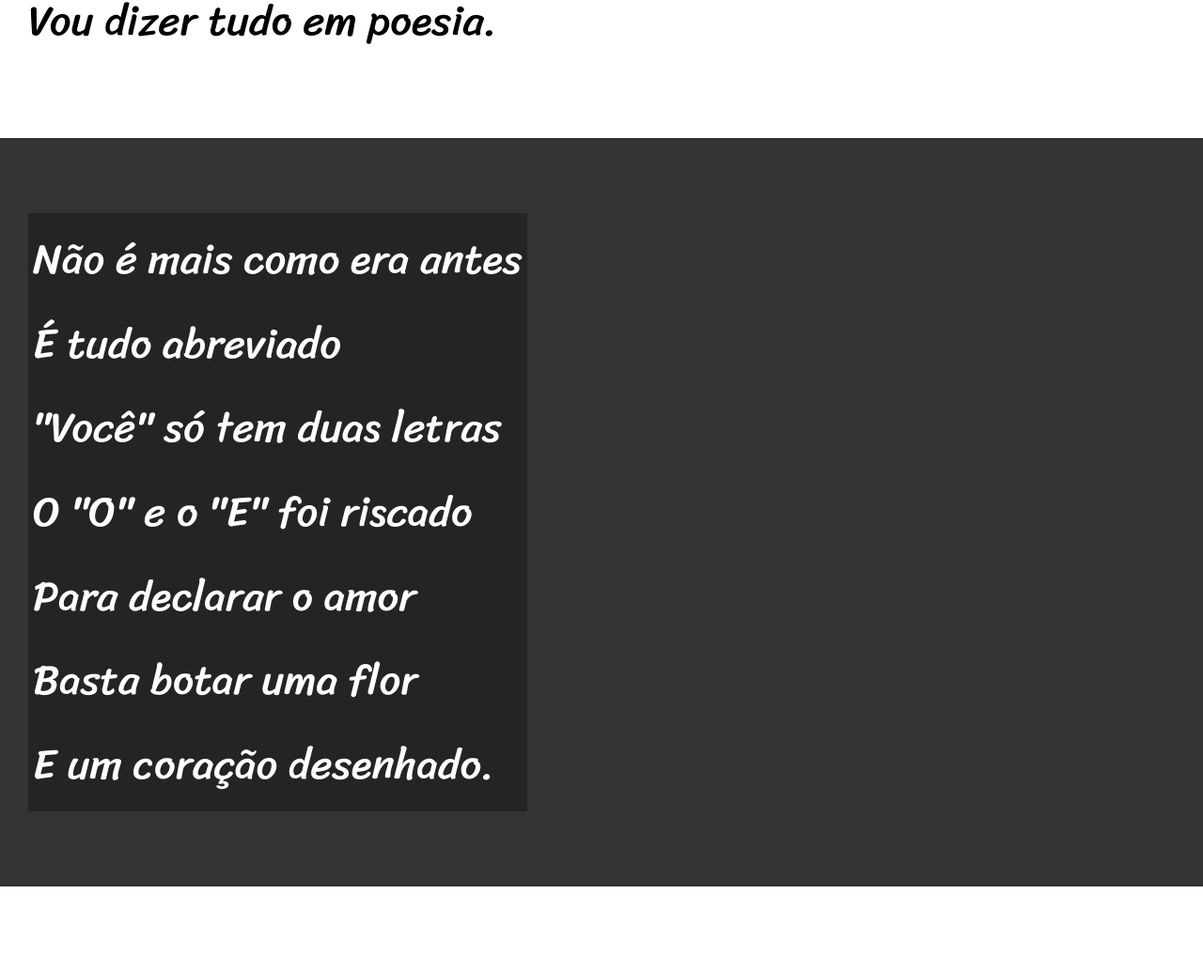
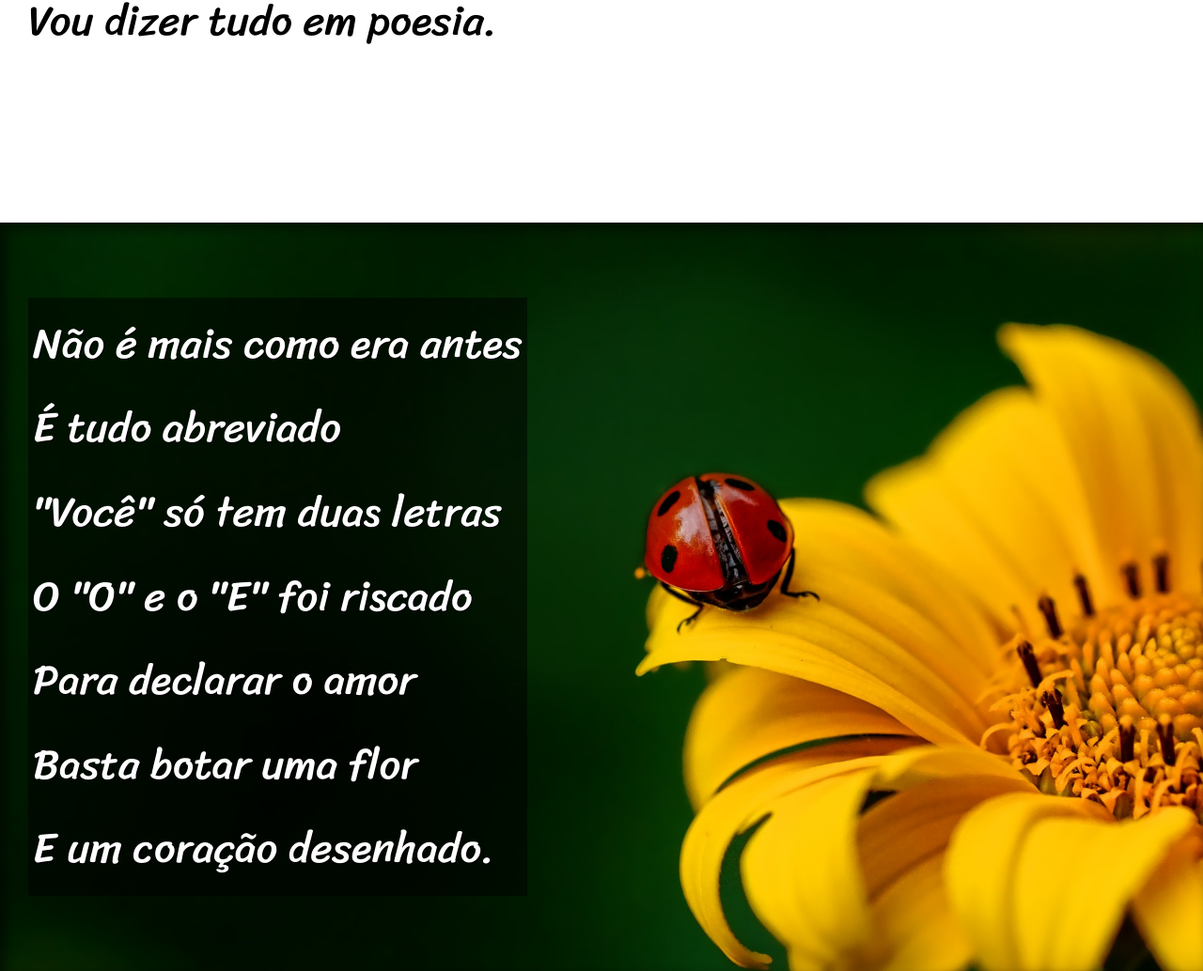
Before and after one commit to Sergiodcdn/html-css, a plain HTML site: page desafios/des12/index.html in a window 1280 px wide. Shown: the part 900-1934 px from the top of the page at 94% size. Drawn offline with Linux system fonts and the light colour scheme.

Commit message:
final projeto

```diff
--- a/desafios/des12/estilo/style.css
+++ b/desafios/des12/estilo/style.css
@@ -63,6 +63,10 @@ section {
     font-size: 3.5vw;
 }
 
+section > p {
+    padding-bottom: 2em;
+}
+
 section.normal {
     background-color: white;
     color: black;
@@ -71,17 +75,30 @@ section.normal {
 section.imagem {
     background-color: rgb(51, 51, 51);
     color: white;
+    box-shadow: inset 6px 6px 13px 0px rgba(0, 0, 0, 0.568);
+    background-size: cover;
+    background-attachment: fixed;
 }
 
 section.imagem > p {
     display: inline-block;
     padding: 5px;
-    background-color: rgba(0, 0, 0, 0.288);
+    background-color: rgba(0, 0, 0, 0.514);
+    text-shadow: 1px 1px 0px black;
 }
 
 /*
 display: inline-block; --> caixa que se adapta ao tamanho do conteudo
 */
+
+section#img01 {
+    background-image: url('../imagens/background001.jpg');
+    background-position: right center;
+}
+
+section#img02 {
+    background-image: url('../imagens/background002.jpg');
+}
 
 footer {
     background-color: black;
--- a/desafios/des12/index.html
+++ b/desafios/des12/index.html
@@ -30,7 +30,7 @@
         </p>
     </section>
 
-    <section class="imagem">
+    <section class="imagem" id="img01">
         <p>
             Não é mais como era antes <br>
             É tudo abreviado <br>
@@ -64,7 +64,7 @@
         </p>
     </section>
 
-    <section class="imagem">
+    <section class="imagem" id="img02">
         <p>
             Tenho saudade das cartas <br>
             Escritas com a própria mão <br>
```
